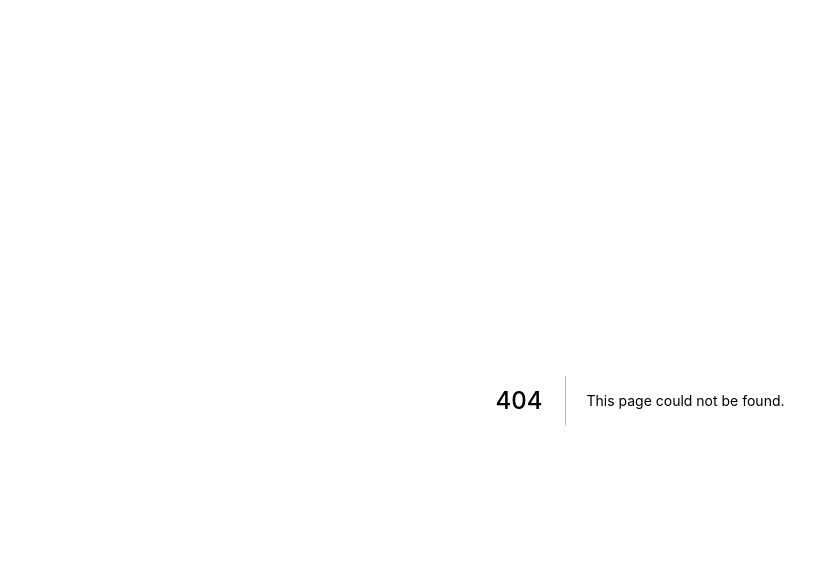
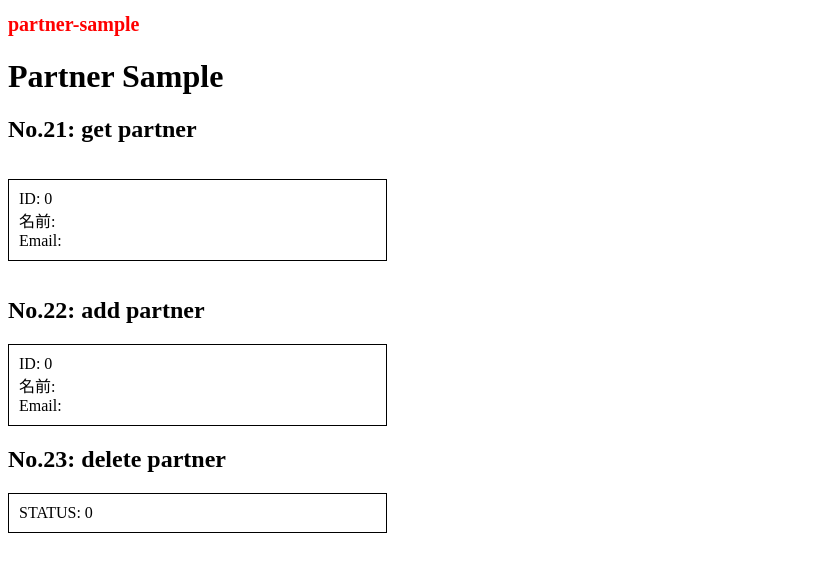
Before and after one commit to YukiOnishi1129/household-account-book-front, a Next.js app: page /api-test/partner in a window 1280 px wide. Before the commit this address had no page. Shown: the top 572 px of the page, without its empty margins (0-839 px from the left). Built offline with nearby package versions, Linux system fonts and the light colour scheme; no server answers.

Commit message:
パートナーAPI 確認

```diff
--- /dev/null
+++ b/src/components/api-test/PartnerList.tsx
@@ -0,0 +1,29 @@
+import React, { FC } from 'react'
+import { Partner } from '../../types/api'
+import styled from 'styled-components'
+
+const PartnerList: FC<{ partner: Partner }> = ({ partner }) => {
+  return (
+    <Ul>
+      <li>
+        ID: <span>{partner.id}</span>
+      </li>
+      <li>
+        名前: <span>{partner.name}</span>
+      </li>
+      <li>
+        Email: <span>{partner.email}</span>
+      </li>
+    </Ul>
+  )
+}
+
+export default PartnerList
+
+export const Ul = styled.ul`
+  padding: 10px;
+  width: 30%;
+  border: 1px solid #000;
+  box-sizing: border-box;
+  list-style: none;
+`
--- /dev/null
+++ b/src/components/api-test/PartnerSample.tsx
@@ -0,0 +1,70 @@
+import React, { FC, useState, useEffect } from 'react'
+import { Partner, RequestPartner } from '../../types/api'
+import ApiClient from '../../network/ApiClient'
+import styled from 'styled-components'
+import PartnerList from './PartnerList'
+import StatusCode from './StatusCode'
+
+const PartnerSample: FC = () => {
+  const [getPartners, setGetPartners] = useState(initialPartners)
+  const [addPartner, setAddPartner] = useState(initialPatner)
+  const [deletePatnerStatus, setDeletePatnerStatus] = useState(0)
+  useEffect(() => {
+    const getPartnerFunc = async () => {
+      const res = await ApiClient.partner.getPartners()
+      setGetPartners(res.data)
+    }
+    const addPartnerFunc = async () => {
+      const res = await ApiClient.partner.addPartner(requestPartnerParameter)
+      setAddPartner(res.data)
+    }
+    const deletePartnerFunc = async () => {
+      const res = await ApiClient.partner.deletePartner(1)
+      setDeletePatnerStatus(res.status)
+    }
+    getPartnerFunc()
+    addPartnerFunc()
+    deletePartnerFunc()
+  }, [])
+  return (
+    <>
+      <h1>Partner Sample</h1>
+      <h2>No.21: get partner</h2>
+      <PartnerDiv>
+        {getPartners.map((partner, index) => {
+          return <PartnerList key={index} partner={partner} />
+        })}
+      </PartnerDiv>
+      <h2>No.22: add partner</h2>
+      {addPartner && <PartnerList partner={addPartner} />}
+      <h2>No.23: delete partner</h2>
+      <StatusCode code={deletePatnerStatus} />
+    </>
+  )
+}
+
+export default PartnerSample
+
+export const initialPartners: Partner[] = [
+  {
+    id: 0,
+    name: '',
+    email: '',
+  },
+]
+
+export const initialPatner: Partner = {
+  id: 0,
+  name: '',
+  email: '',
+}
+
+export const requestPartnerParameter: RequestPartner = {
+  id: 0,
+  name: '',
+  email: '',
+}
+
+export const PartnerDiv = styled.div`
+  display: flex;
+`
--- /dev/null
+++ b/src/pages/api-test/partner.tsx
@@ -0,0 +1,19 @@
+import React, { FC } from 'react'
+import Layout from '../../components/Layout'
+import styled from 'styled-components'
+import PartnerSample from '../../components/api-test/PartnerSample'
+
+const PartnerPage: FC = () => (
+  <div>
+    <Layout>
+      <H1>partner-sample</H1>
+      <PartnerSample />
+    </Layout>
+  </div>
+)
+const H1 = styled.h1`
+  color: ${(props) => props.theme.main};
+  font-size: 20px;
+`
+
+export default PartnerPage
```
